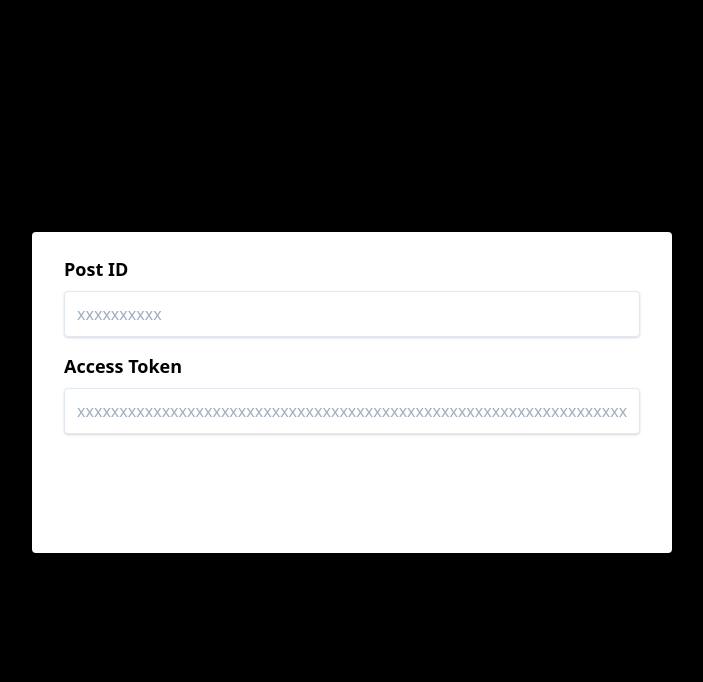
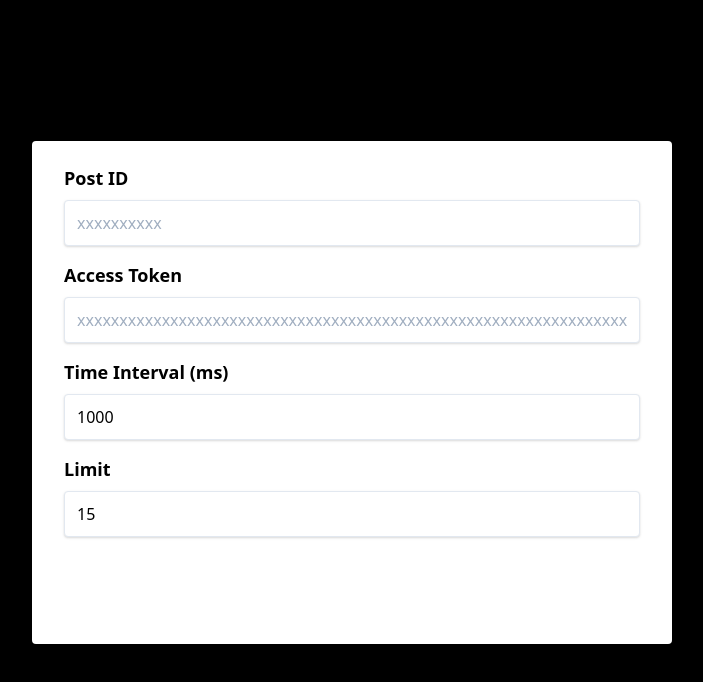
Before and after one commit to Nagai-Nano/new-year-countdown, a Vue app: page / in a window 1280 px wide. Shown: the top 682 px of the page, without its empty margins (288-991 px from the left). Built offline with nearby package versions, Linux system fonts and the light colour scheme; a web font is replaced by a local one.

Commit message:
add more input fields'

```diff
--- a/src/components/Gopro.vue
+++ b/src/components/Gopro.vue
@@ -30,7 +30,7 @@
           return
 
         setInterval(() => {
-          fetch(`https://graph.facebook.com/v3.2/${postId}/comments?access_token=${token}&pretty=0&fields=id&limit=20&after=${this.next}`)
+          fetch(`https://graph.facebook.com/v3.2/${postId}/comments?access_token=${token}&pretty=0&fields=id&limit=15&after=${this.next}`)
             .then(response => response.json())
             .then(data => {
               if(data.data.length > 0) {
--- a/src/components/Home.vue
+++ b/src/components/Home.vue
@@ -13,15 +13,37 @@
             v-model="postId"
           />
         </div>
-        <div class="mb-6">
+        <div class="mb-4">
           <label class="block text-grey-darker text-lg font-bold mb-2">
             Access Token
           </label>
           <input
-            class="shadow appearance-none border rounded w-full py-3 px-3 text-grey-darker mb-3 leading-tight focus:outline-none focus:shadow-outline"
+            class="shadow appearance-none border rounded w-full py-3 px-3 text-grey-darker leading-tight focus:outline-none focus:shadow-outline"
             type="text"
             placeholder="xxxxxxxxxxxxxxxxxxxxxxxxxxxxxxxxxxxxxxxxxxxxxxxxxxxxxxxxxxxxxxxxxxxxxxxxxxxxxxxxxxxxxxxxxxxxxxxxxxx"
             v-model="token"
+          />
+        </div>
+        <div class="mb-4">
+          <label class="block text-grey-darker text-lg font-bold mb-2">
+            Time Interval (ms)
+          </label>
+          <input
+            class="shadow appearance-none border rounded w-full py-3 px-3 text-grey-darker leading-tight focus:outline-none focus:shadow-outline"
+            type="text"
+            placeholder="1000"
+            v-model="interval"
+          />
+        </div>
+        <div class="mb-6">
+          <label class="block text-grey-darker text-lg font-bold mb-2">
+            Limit
+          </label>
+          <input
+            class="shadow appearance-none border rounded w-full py-3 px-3 text-grey-darker leading-tight focus:outline-none focus:shadow-outline"
+            type="text"
+            placeholder="15"
+            v-model="limit"
           />
         </div>
         <button class="w-full bg-blue text-lg hover:bg-blue-dark text-white font-bold py-3 px-4 rounded focus:outline-none focus:shadow-outline">
@@ -37,18 +59,20 @@
     data() {
       return {
         postId: '',
-        token: ''
+        token: '',
+        interval: '1000',
+        limit: '15'
       }
     },
 
     methods: {
       onSubmit() {
-        if(!this.postId || !this.token)
+        if(!this.postId || !this.token || !this.interval || !this.limit || parseInt(this.interval) < 1000 || parseInt(this.limit) < 1)
           return
 
         localStorage.setItem('postId', this.postId)
         localStorage.setItem('token', this.token)
-        this.$router.push('/gopro')
+        this.$router.push('/countdown')
       }
     }
   }
```
